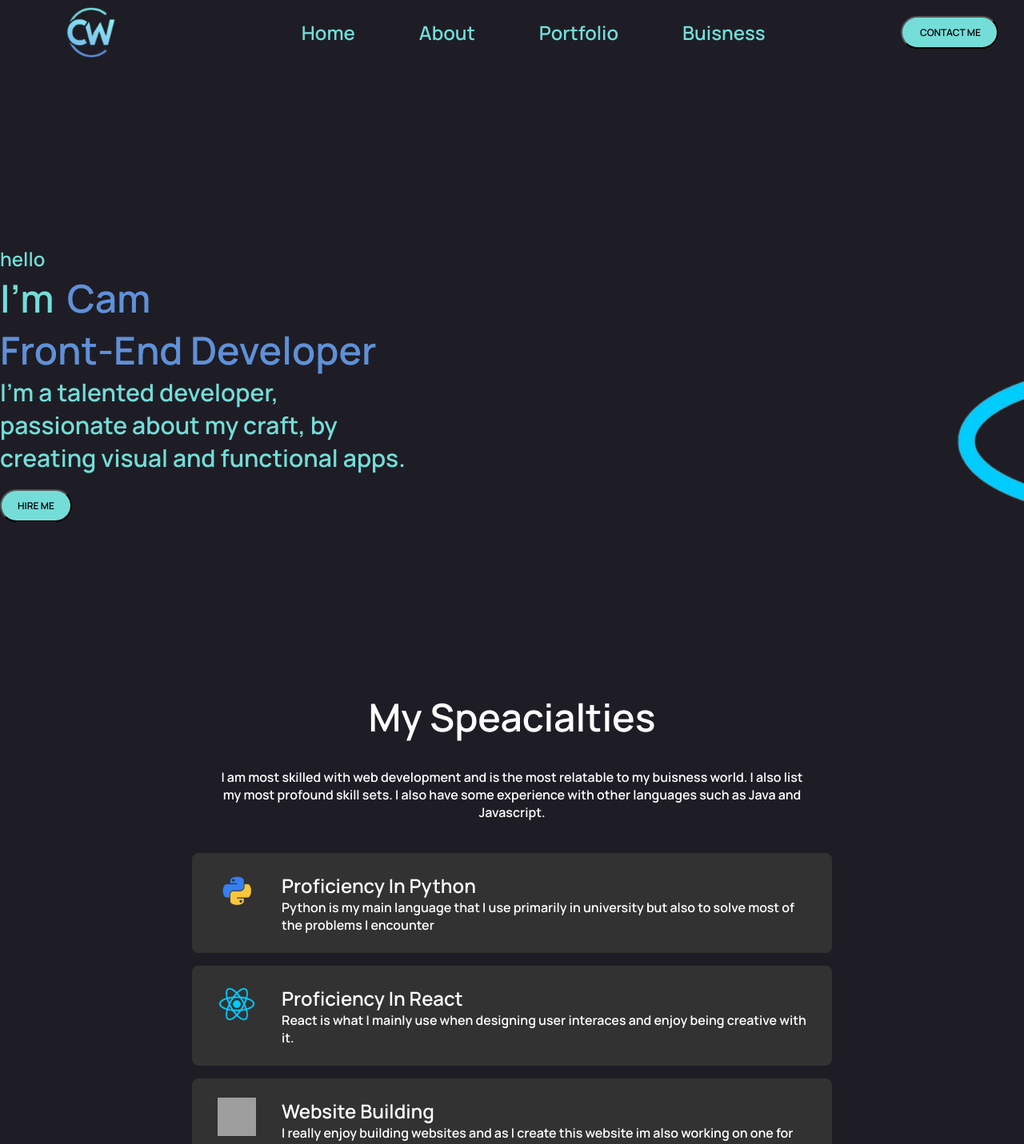
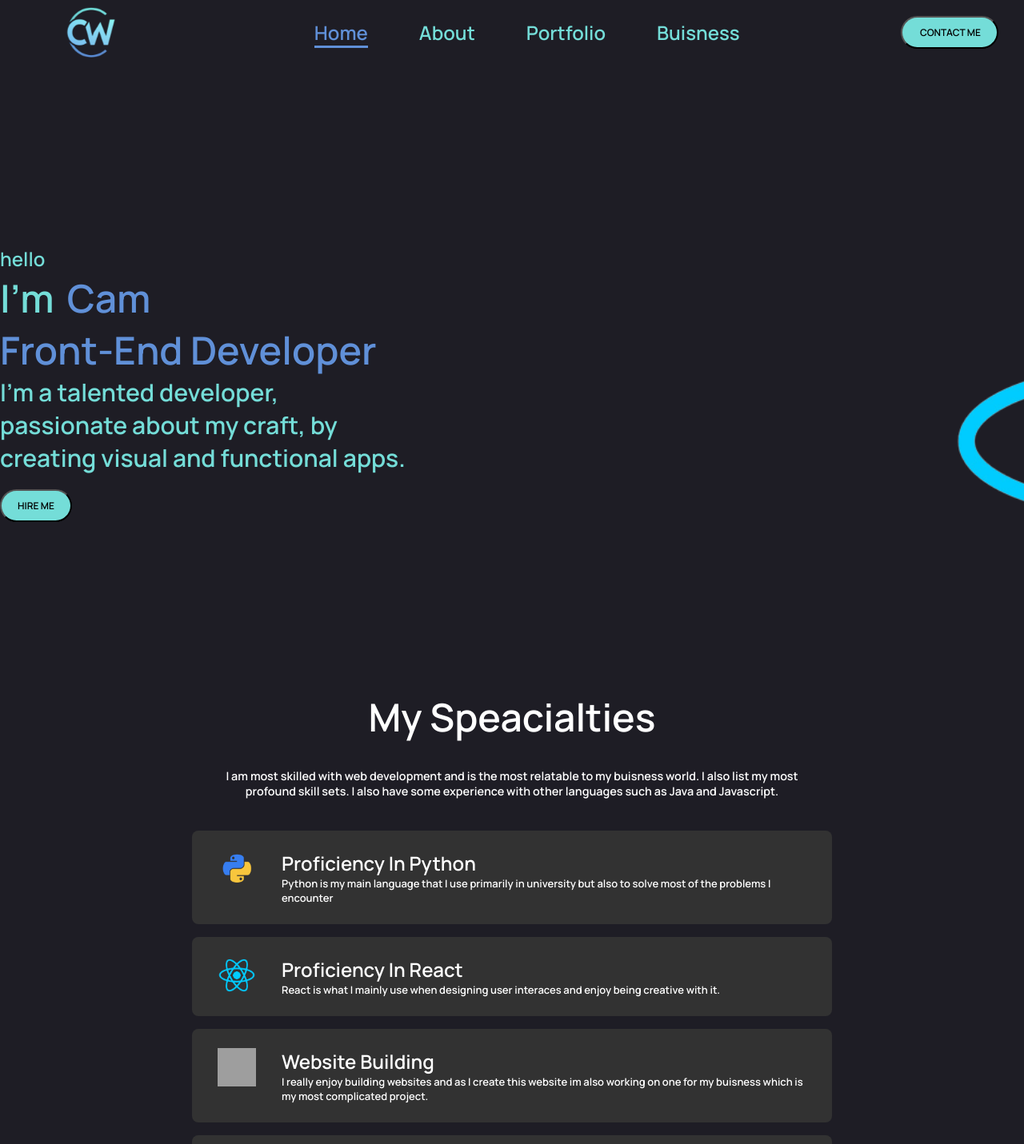
Before and after one commit to camwillm/FOOD-FIX---Morgan-hacks-2024, a React (Create React App) app: page / in a window 1280 px wide. Shown: the top 1431 px of the page at 80% size. Built offline with nearby package versions, Linux system fonts and the light colour scheme; grey boxes are pictures that could not be loaded.

Commit message:
Random Fixes
Navbar issues

```diff
--- a/src/Component/Navbar/navbar.css
+++ b/src/Component/Navbar/navbar.css
@@ -24,7 +24,6 @@
 }
 
 .desktopMenuListItem {
-    padding-left: 1rem;
     margin: 2rem;
     cursor: pointer;
     color: #74ddd8;
@@ -58,3 +57,8 @@
     background-color: #6090d8;
     cursor: pointer;
 }
+
+.active{
+    color: #6090d8;
+    border-bottom: 3px solid #6090d8;
+}
--- a/src/Component/Skills/skills.css
+++ b/src/Component/Skills/skills.css
@@ -19,7 +19,7 @@
 }
 
 .skillDesc{
-    font-size: 1rem;
+    font-size: 0.9rem;
     font-weight: 400;
     padding: 0 2rem;
     max-width: 51rem;
@@ -49,7 +49,8 @@
 
 .skillbarText>p{
     font-family: 'Manrope', sans-serif;
-    font-weight: 400;
+    font-weight: 200;
+    font-size: small;
 }
 
 
```
